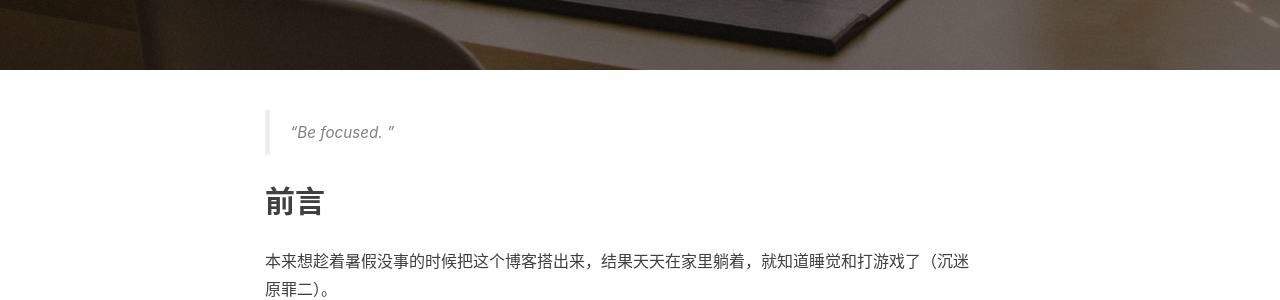
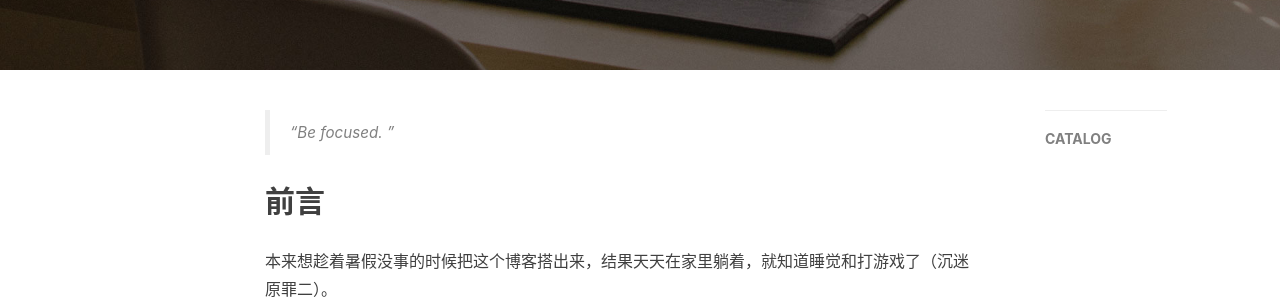
Before and after one commit to TheBestEditor/TheBestEditor.github.io, a Jekyll site: the page built from _posts/2020-09-22-Hello-World.markdown, in a window 1280 px wide. Shown: the part 419-719 px from the top of the page. Built offline with Jekyll 4.4.1, drawn with Linux system fonts in a browser that asks for light colours; nearby versions of some CDN libraries; comment, search, counter and statistics services are not loaded.

Commit message:
Update post.html

```diff
--- a/_layouts/post.html
+++ b/_layouts/post.html
@@ -112,7 +112,22 @@ layout: default
                 {% endif %}
 
             </div>
-
+    <!-- Side Catalog Container -->
+        {% unless page.no-catalog %}
+            <div class="
+                col-lg-2 col-lg-offset-0
+                visible-lg-block
+                sidebar-container
+                catalog-container">
+                <div class="side-catalog">
+                    <hr class="hidden-sm hidden-xs">
+                    <h5>
+                        <a class="catalog-toggle" href="#">CATALOG</a>
+                    </h5>
+                    <ul class="catalog-body"></ul>
+                </div>
+            </div>
+        {% endunless %}
     <!-- Sidebar Container -->
             <div class="
                 col-lg-8 col-lg-offset-2
```
